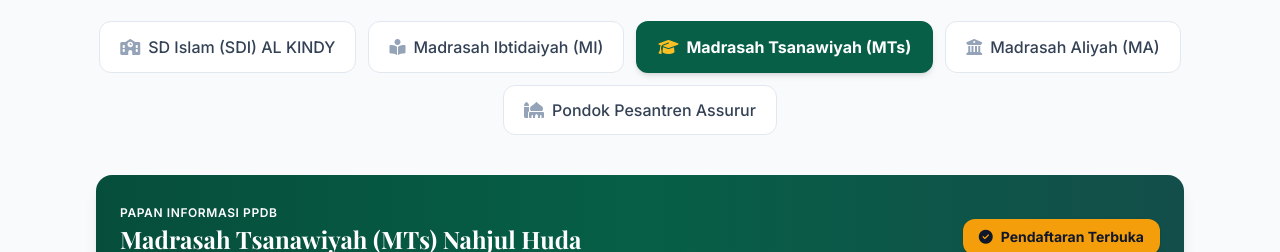
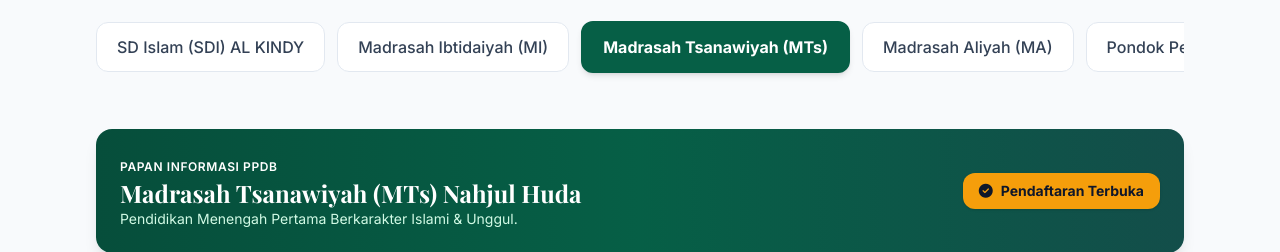
Before and after one commit to dioqtn-net/yayasannahjulhuda, a website built with Vite: page info-ppdb.html in a window 1280 px wide. Shown: the part 563-815 px from the top of the page. Built offline with nearby package versions, Linux system fonts and the light colour scheme.

Commit message:
style(ui): Sejajarkan tab jenjang PPDB dalam 1 baris lurus dan hapus elemen ikon

```diff
--- a/info-ppdb.html
+++ b/info-ppdb.html
@@ -117,27 +117,22 @@
               </div>
             </div>
 
-            <!-- Tabs untuk Layar Besar (Desktop / Tablet) - 5 Tab Mandiri -->
-            <div class="hidden lg:flex flex-wrap justify-center gap-3">
-              <button type="button" data-ppdb-tab="sdi" onclick="window.switchPPDBTab('sdi')" class="ppdb-tab-btn px-5 py-3 rounded-xl font-medium text-sm md:text-base transition-all bg-white text-slate-700 hover:bg-slate-100 border border-slate-200 flex items-center justify-center gap-2">
-                <i class="fas fa-school text-slate-400"></i>
-                <span>SD Islam (SDI) AL KINDY</span>
+            <!-- Tabs Pilihan Jenjang Pendidikan - 5 Tab Mandiri Sejajar 1 Baris -->
+            <div class="flex flex-row flex-nowrap overflow-x-auto justify-start xl:justify-center items-center gap-3 w-full pb-4 custom-scrollbar">
+              <button type="button" data-ppdb-tab="sdi" onclick="window.switchPPDBTab('sdi')" class="ppdb-tab-btn px-5 py-3 rounded-xl font-medium text-sm md:text-base transition-all bg-white text-slate-700 hover:bg-slate-100 border border-slate-200 whitespace-nowrap shrink-0">
+                SD Islam (SDI) AL KINDY
               </button>
-              <button type="button" data-ppdb-tab="mi" onclick="window.switchPPDBTab('mi')" class="ppdb-tab-btn px-5 py-3 rounded-xl font-medium text-sm md:text-base transition-all bg-white text-slate-700 hover:bg-slate-100 border border-slate-200 flex items-center justify-center gap-2">
-                <i class="fas fa-book-reader text-slate-400"></i>
-                <span>Madrasah Ibtidaiyah (MI)</span>
+              <button type="button" data-ppdb-tab="mi" onclick="window.switchPPDBTab('mi')" class="ppdb-tab-btn px-5 py-3 rounded-xl font-medium text-sm md:text-base transition-all bg-white text-slate-700 hover:bg-slate-100 border border-slate-200 whitespace-nowrap shrink-0">
+                Madrasah Ibtidaiyah (MI)
               </button>
-              <button type="button" data-ppdb-tab="mts" onclick="window.switchPPDBTab('mts')" class="ppdb-tab-btn px-5 py-3 rounded-xl font-bold text-sm md:text-base transition-all bg-emerald-800 text-white shadow-md border-2 border-emerald-800 flex items-center justify-center gap-2">
-                <i class="fas fa-graduation-cap text-gold-400"></i>
-                <span>Madrasah Tsanawiyah (MTs)</span>
+              <button type="button" data-ppdb-tab="mts" onclick="window.switchPPDBTab('mts')" class="ppdb-tab-btn px-5 py-3 rounded-xl font-bold text-sm md:text-base transition-all bg-emerald-800 text-white shadow-md border-2 border-emerald-800 whitespace-nowrap shrink-0">
+                Madrasah Tsanawiyah (MTs)
               </button>
-              <button type="button" data-ppdb-tab="ma" onclick="window.switchPPDBTab('ma')" class="ppdb-tab-btn px-5 py-3 rounded-xl font-medium text-sm md:text-base transition-all bg-white text-slate-700 hover:bg-slate-100 border border-slate-200 flex items-center justify-center gap-2">
-                <i class="fas fa-university text-slate-400"></i>
-                <span>Madrasah Aliyah (MA)</span>
+              <button type="button" data-ppdb-tab="ma" onclick="window.switchPPDBTab('ma')" class="ppdb-tab-btn px-5 py-3 rounded-xl font-medium text-sm md:text-base transition-all bg-white text-slate-700 hover:bg-slate-100 border border-slate-200 whitespace-nowrap shrink-0">
+                Madrasah Aliyah (MA)
               </button>
-              <button type="button" data-ppdb-tab="ponpes" onclick="window.switchPPDBTab('ponpes')" class="ppdb-tab-btn px-5 py-3 rounded-xl font-medium text-sm md:text-base transition-all bg-white text-slate-700 hover:bg-slate-100 border border-slate-200 flex items-center justify-center gap-2">
-                <i class="fas fa-mosque text-slate-400"></i>
-                <span>Pondok Pesantren Assurur</span>
+              <button type="button" data-ppdb-tab="ponpes" onclick="window.switchPPDBTab('ponpes')" class="ppdb-tab-btn px-5 py-3 rounded-xl font-medium text-sm md:text-base transition-all bg-white text-slate-700 hover:bg-slate-100 border border-slate-200 whitespace-nowrap shrink-0">
+                Pondok Pesantren Assurur
               </button>
             </div>
           </div>
@@ -902,19 +897,10 @@
         const tabBtns = document.querySelectorAll('.ppdb-tab-btn');
         tabBtns.forEach(btn => {
           const btnKey = btn.getAttribute('data-ppdb-tab');
-          const icon = btn.querySelector('i');
           if (btnKey === key) {
-            btn.className = 'ppdb-tab-btn px-5 py-3 rounded-xl font-bold text-sm md:text-base transition-all bg-emerald-800 text-white shadow-md border-2 border-emerald-800 flex items-center justify-center gap-2';
-            if (icon) {
-              icon.classList.remove('text-slate-400');
-              icon.classList.add('text-gold-400');
-            }
+            btn.className = 'ppdb-tab-btn px-5 py-3 rounded-xl font-bold text-sm md:text-base transition-all bg-emerald-800 text-white shadow-md border-2 border-emerald-800 whitespace-nowrap shrink-0';
           } else {
-            btn.className = 'ppdb-tab-btn px-5 py-3 rounded-xl font-medium text-sm md:text-base transition-all bg-white text-slate-700 hover:bg-slate-100 border border-slate-200 flex items-center justify-center gap-2';
-            if (icon) {
-              icon.classList.remove('text-gold-400');
-              icon.classList.add('text-slate-400');
-            }
+            btn.className = 'ppdb-tab-btn px-5 py-3 rounded-xl font-medium text-sm md:text-base transition-all bg-white text-slate-700 hover:bg-slate-100 border border-slate-200 whitespace-nowrap shrink-0';
           }
         });
 
```
